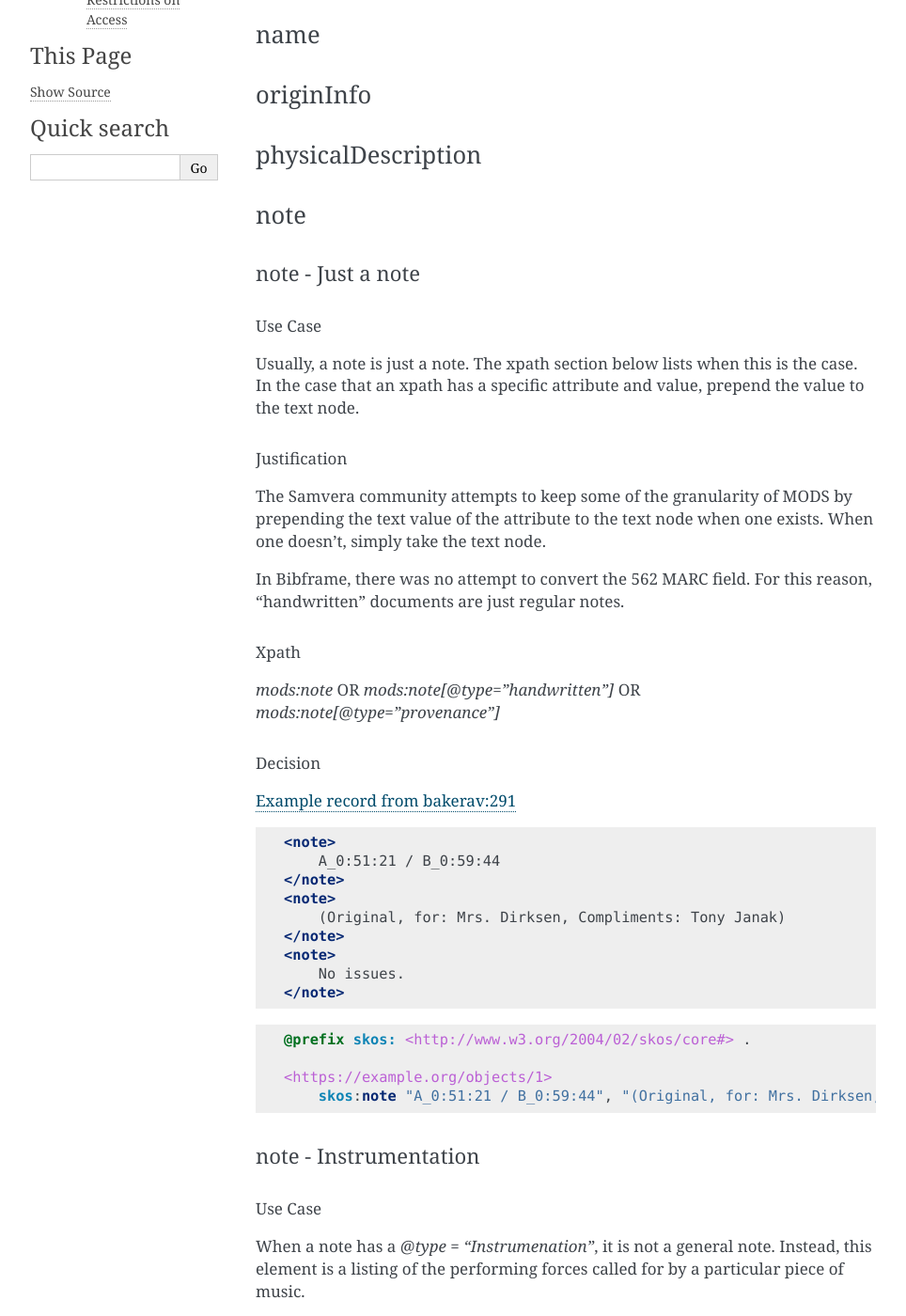
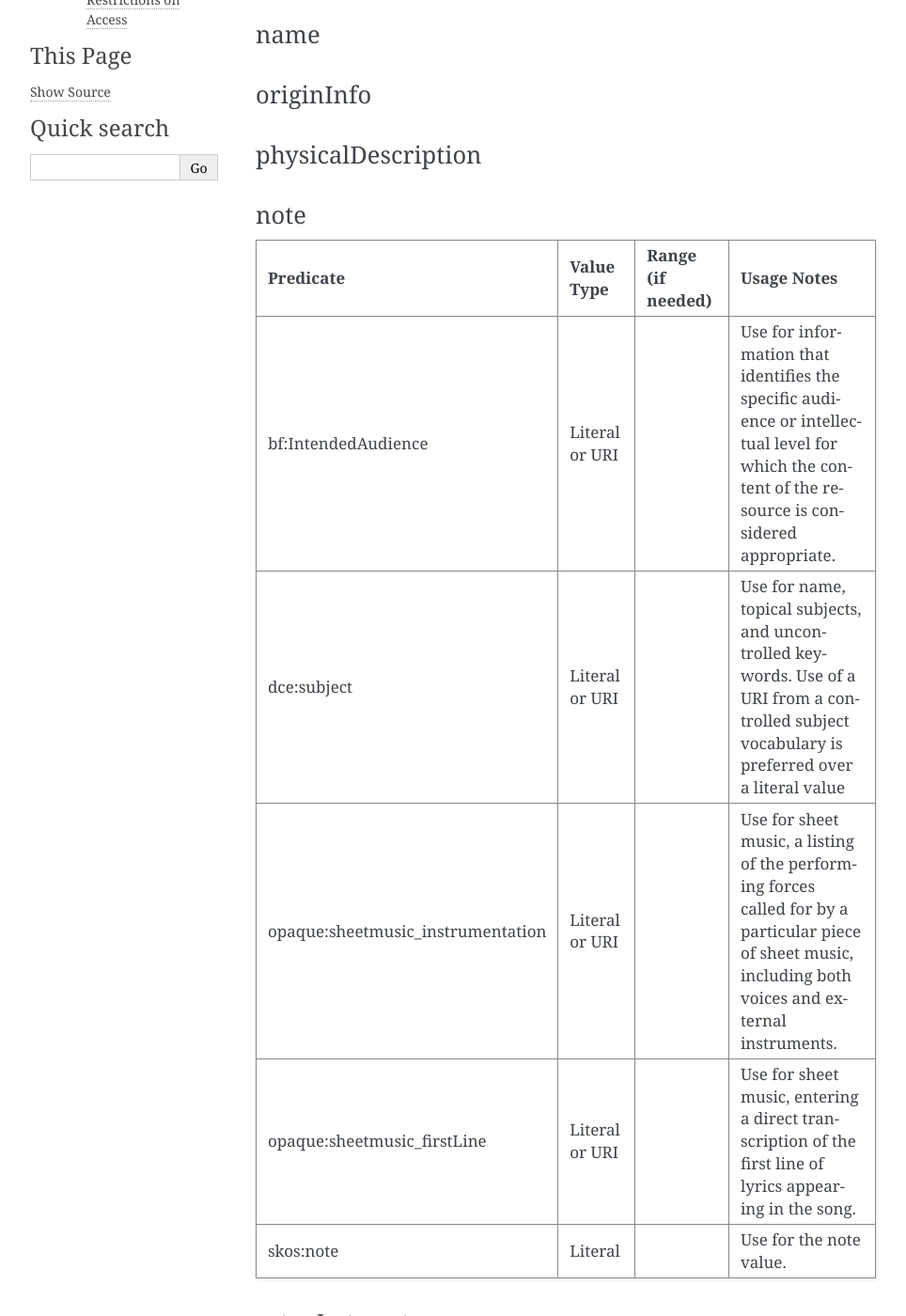
Before and after one commit to UTKcataloging/mods_to_rdf, a Sphinx documentation site: the page built from docs/source/contents/4_draft_mapping.rst, in a window 1280 px wide and 1400 px high, scrolled down 1470 px. Shown: the whole window at 94% size, without its empty margins (148-1112 px from the left). Built offline with Sphinx 7.4.7, drawn with Linux system fonts in a browser that asks for light colours; formulas are drawn with MathJax 3.

Commit message:
Add note predicates.

```diff
--- a/docs/source/contents/4_draft_mapping.rst
+++ b/docs/source/contents/4_draft_mapping.rst
@@ -71,6 +71,28 @@ physicalDescription
 
 note
 ====
+
++-----------------------------------+----------------+-------------------+-------------------------------------------------------------------------+
+| Predicate                         | Value Type     | Range (if needed) | Usage Notes                                                             |
++===================================+================+===================+=========================================================================+
+| bf:IntendedAudience               | Literal or URI |                   | Use for information that identifies the specific audience or            |
+|                                   |                |                   | intellectual level for which the content of the resource is considered  |
+|                                   |                |                   | appropriate.                                                            |
++-----------------------------------+----------------+-------------------+-------------------------------------------------------------------------+
+| dce:subject                       | Literal or URI |                   | Use for name, topical subjects, and uncontrolled keywords.              |
+|                                   |                |                   | Use of a URI from a controlled subject vocabulary is preferred          |
+|                                   |                |                   | over a literal value                                                    |
++-----------------------------------+----------------+-------------------+-------------------------------------------------------------------------+
+| opaque:sheetmusic_instrumentation | Literal or URI |                   | Use for sheet music, a listing of the performing forces                 |
+|                                   |                |                   | called for by a particular piece of sheet music, including              |
+|                                   |                |                   | both voices and external instruments.                                   |
++-----------------------------------+----------------+-------------------+-------------------------------------------------------------------------+
+| opaque:sheetmusic_firstLine       | Literal or URI |                   | Use for sheet music, entering a direct transcription of the             |
+|                                   |                |                   | first line of lyrics appearing in the song.                             |
++-----------------------------------+----------------+-------------------+-------------------------------------------------------------------------+
+| skos:note                         | Literal        |                   | Use for the note value.                                                 |
++-----------------------------------+----------------+-------------------+-------------------------------------------------------------------------+
+
 
 note - Just a note
 ------------------
```
